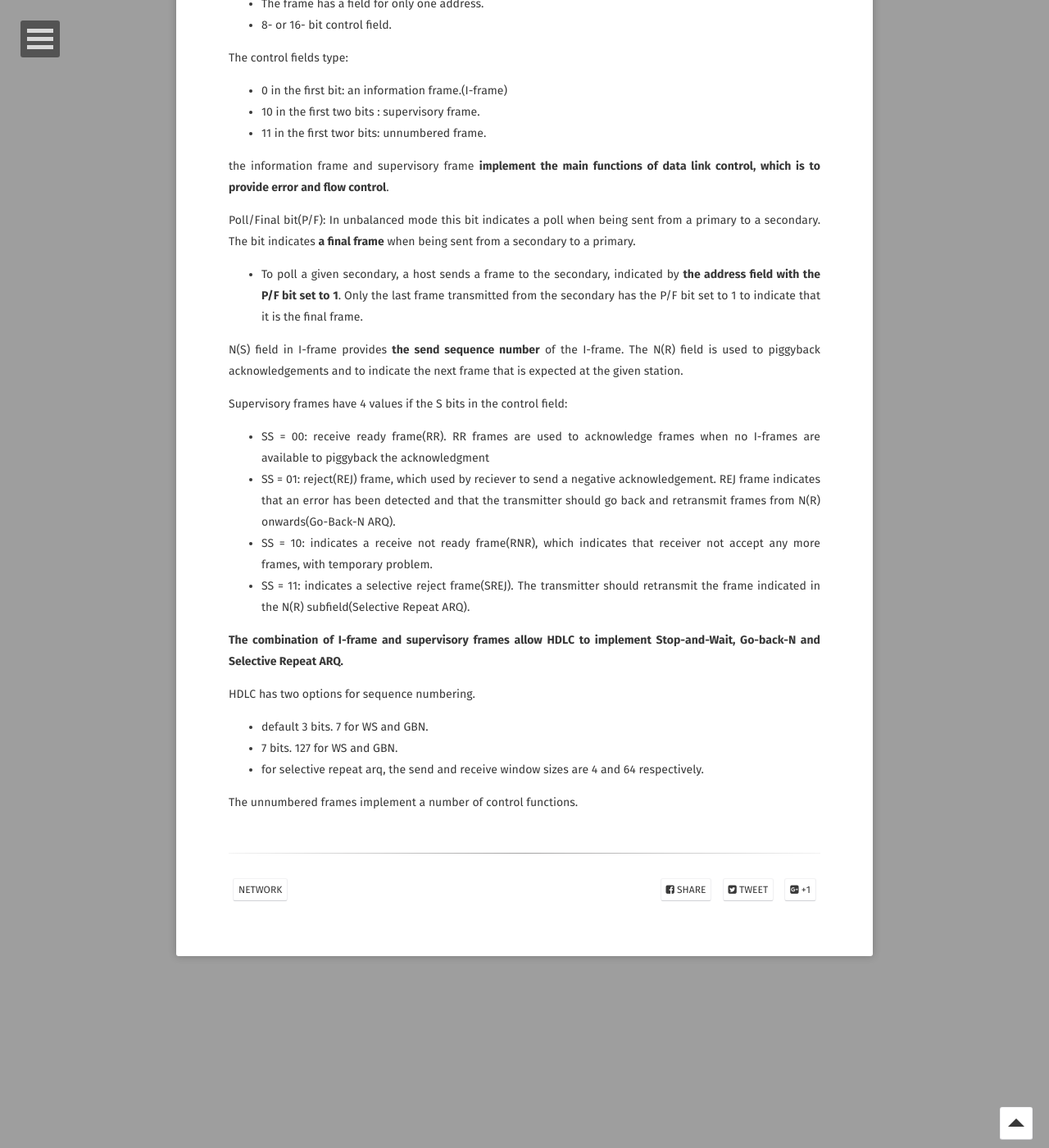
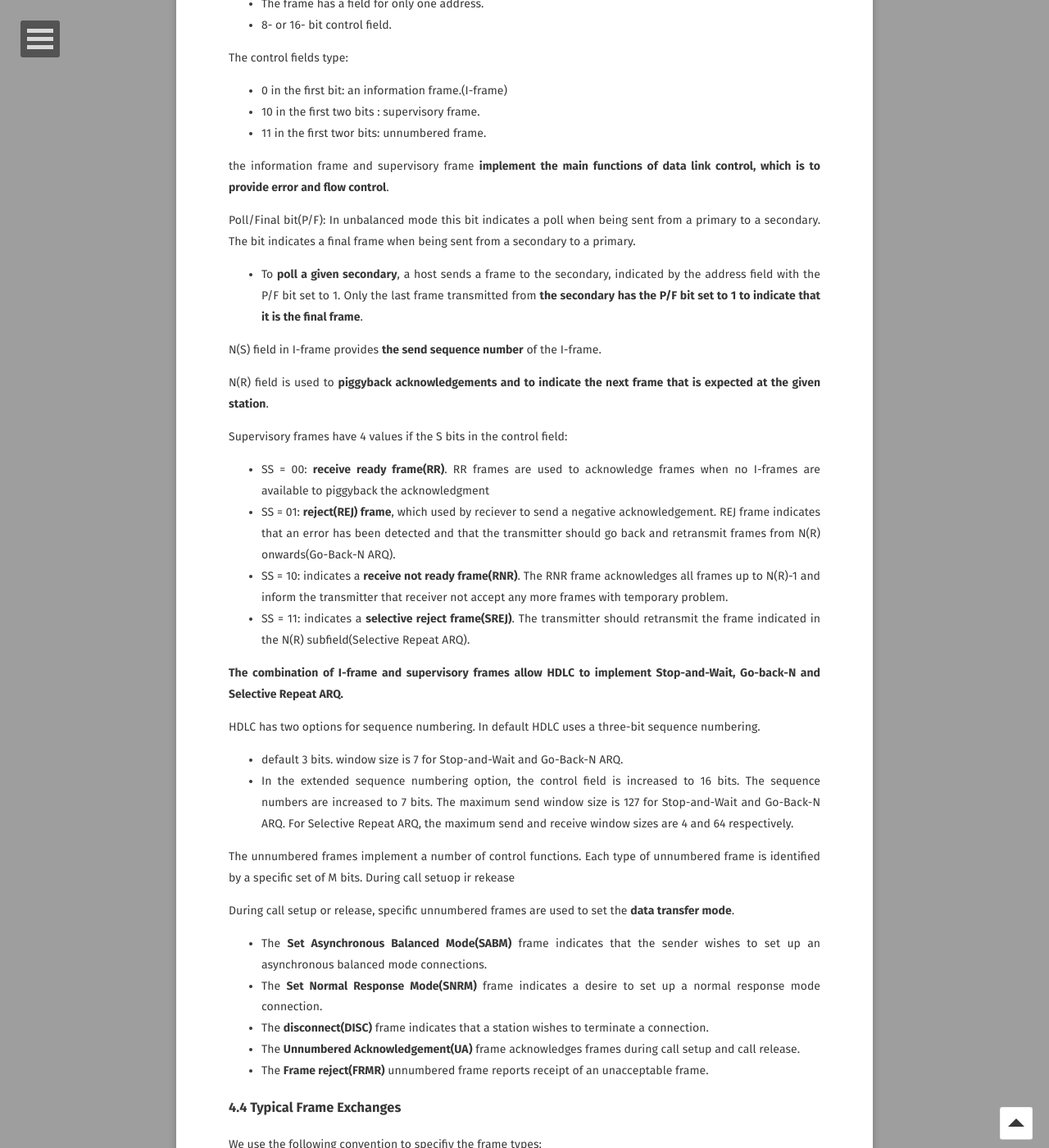
Before and after one commit to OneSilverBullet/silvergamer.github.io, a Jekyll site: the page built from _posts/2023-9-21-Datalink-layer.md, in a window 1280 px wide and 1400 px high, scrolled down 20300 px. Shown: the whole window at 82% size. Built offline with Jekyll 4.4.1, drawn with Linux system fonts in a browser that asks for light colours; some web fonts are replaced; formulas are drawn with MathJax 3; some of the changed text lies outside the part shown.

Commit message:
#0 update class note of HDLC transmission in normal response mode and asynchronous balanced mode

```diff
--- a/_posts/2023-9-21-Datalink-layer.md
+++ b/_posts/2023-9-21-Datalink-layer.md
@@ -711,22 +711,84 @@
 
 the information frame and supervisory frame **implement the main functions of data link control, which is to provide error and flow control**.
 
-Poll/Final bit(P/F): In unbalanced mode this bit indicates a poll when being sent from a primary to a secondary. The bit indicates **a final frame** when being sent from a secondary to a primary.
-* To poll a given secondary, a host sends a frame to the secondary, indicated by **the address field with the P/F bit set to 1**. Only the last frame transmitted from the secondary has the P/F bit set to 1 to indicate that it is the final frame.
+Poll/Final bit(P/F): In unbalanced mode this bit indicates a poll when being sent from a primary to a secondary. The bit indicates a final frame when being sent from a secondary to a primary.
+* To **poll a given secondary**, a host sends a frame to the secondary, indicated by the address field with the P/F bit set to 1. Only the last frame transmitted from **the secondary has the P/F bit set to 1 to indicate that it is the final frame**.
 
-N(S) field in I-frame provides **the send sequence number** of the I-frame. The N(R) field is used to piggyback acknowledgements and to indicate the next frame that is expected at the given station.
+N(S) field in I-frame provides **the send sequence number** of the I-frame.
+
+N(R) field is used to **piggyback acknowledgements and to indicate the next frame that is expected at the given station**.
 
 Supervisory frames have 4 values if the S bits in the control field:
-* SS = 00: receive ready frame(RR). RR frames are used to acknowledge frames when no I-frames are available to piggyback the acknowledgment
-* SS = 01: reject(REJ) frame, which used by reciever to send a negative acknowledgement. REJ frame indicates that an error has been detected and that the transmitter should go back and retransmit frames from N(R) onwards(Go-Back-N ARQ).
-* SS = 10: indicates a receive not ready frame(RNR), which indicates that receiver not accept any more frames, with temporary problem.
-* SS = 11: indicates a selective reject frame(SREJ). The transmitter should retransmit the frame indicated in the N(R) subfield(Selective Repeat ARQ).
+* SS = 00: **receive ready frame(RR)**. RR frames are used to acknowledge frames when no I-frames are available to piggyback the acknowledgment
+* SS = 01: **reject(REJ) frame**, which used by reciever to send a negative acknowledgement. REJ frame indicates that an error has been detected and that the transmitter should go back and retransmit frames from N(R) onwards(Go-Back-N ARQ).
+* SS = 10: indicates a **receive not ready frame(RNR)**. The RNR frame acknowledges all frames up to N(R)-1 and inform the transmitter that receiver not accept any more frames with temporary problem.
+* SS = 11: indicates a **selective reject frame(SREJ)**. The transmitter should retransmit the frame indicated in the N(R) subfield(Selective Repeat ARQ).
 
 **The combination of I-frame and supervisory frames allow HDLC to implement Stop-and-Wait, Go-back-N and Selective Repeat ARQ.**
 
-HDLC has two options for sequence numbering.
-* default 3 bits. 7 for WS and GBN.
-* 7 bits. 127 for WS and GBN.
-* for selective repeat arq, the send and receive window sizes are 4 and 64 respectively.
+HDLC has two options for sequence numbering. In default HDLC uses a three-bit sequence numbering.
+* default 3 bits. window size is 7 for Stop-and-Wait and Go-Back-N ARQ.
+* In the extended sequence numbering option, the control field is increased to 16 bits. The sequence numbers are increased to 7 bits. The maximum send window size is 127 for Stop-and-Wait and Go-Back-N ARQ. For Selective Repeat ARQ, the maximum send and receive window sizes are 4 and 64 respectively.
 
-The unnumbered frames implement a number of control functions.
+The unnumbered frames implement a number of control functions. Each type of unnumbered frame is identified by a specific set of M bits. During call setuop ir rekease
+
+During call setup or release, specific unnumbered frames are used to set the **data transfer mode**.
+* The **Set Asynchronous Balanced Mode(SABM)** frame indicates that the sender wishes to set up an asynchronous balanced mode connections.
+* The **Set Normal Response Mode(SNRM)** frame indicates a desire to set up a normal response mode connection.
+* The **disconnect(DISC)** frame indicates that a station wishes to terminate a connection.
+* The **Unnumbered Acknowledgement(UA)** frame acknowledges frames during call setup and call release.
+* The **Frame reject(FRMR)** unnumbered frame reports receipt of an unacceptable frame.
+
+### 4.4 Typical Frame Exchanges
+
+We use the following convention to specifiy the frame types:
+* The first entry indicates the **contents of the address field**;
+* The second entry specifies the **type of frame**, I for information, RR for receive ready, etc.
+* The third entry is N(S) in the case of I frame only, **the send sequence number**.
+* The following entry is N(R), **the recieve sequence number**.
+* A P or F at the end of an entry indicates **that Poll or Final bit** is set.
+
+
+<figure>
+    <a href="https://raw.githubusercontent.com/OneSilverBullet/SilverGamer.GitHub.io/gh-pages/_img/Telecommunication/5ed.png"><img src="https://raw.githubusercontent.com/OneSilverBullet/SilverGamer.GitHub.io/gh-pages/_img/Telecommunication/5ed.png" align="center"></a>
+    <figcaption>Exchange of frames for connection establishment and release.</figcaption>
+</figure>
+
+
+The above figure shows the exchange of frames that occurs for connection establishment and release.
+* Station A send SAMB frame to indicate that it wishes to setup an **ABM mode connection**.
+* Station B send a Unnumbered Acknowledgement to indicate its readiness to proceed with the connection.
+* A bidirectional flow of information and supervisory frames then take place.
+* The station with to disconnect, and it sends a DISC frame.
+
+
+#### 4.4.1 Normal Response Mode
+
+<figure>
+    <a href="https://raw.githubusercontent.com/OneSilverBullet/SilverGamer.GitHub.io/gh-pages/_img/Telecommunication/5ed2.png"><img src="https://raw.githubusercontent.com/OneSilverBullet/SilverGamer.GitHub.io/gh-pages/_img/Telecommunication/5ed2.png" align="center"></a>
+    <figcaption>Exchange of frames using normal response mode.</figcaption>
+</figure>
+
+The primary station A is communicating with the secondary stations B and C.
+* Station A begins by sending a frame to station B with **poll** bit set and the sequence number N(R) = 0 (**the next frame it is expecting from B is frame 0**).
+* Error occurs, station A sends an SREJ frame with N(R) = 1 without poll bit. This frame indicates that **Station B should be prepared to retransmit frame 1**.
+
+
+#### 4.4.2 Asynchronous Balanced Mode
+
+<figure>
+    <a href="https://raw.githubusercontent.com/OneSilverBullet/SilverGamer.GitHub.io/gh-pages/_img/Telecommunication/5ed3.png"><img src="https://raw.githubusercontent.com/OneSilverBullet/SilverGamer.GitHub.io/gh-pages/_img/Telecommunication/5ed3.png" align="center"></a>
+    <figcaption>Exchange of frames using asynchronous balanced mode.</figcaption>
+</figure>
+
+
+The address field always contains the address of the secondary station. There are some conventions:
+* If a frame is **command** then the address field contains **the address of receiving station**.
+* If a frame is a **response**, the address field contains **the address of the sending station**.
+* Information frames are always commands, RR and RNR frames can be either command or response frame, REJ frames are always response frames.
+
+Important Process Stage:
+* Frame 1 from station A has undergone transmission errors, and when station B receives a frame with N(S)_A = 2, it finds that the frame is out of sequence.
+* Station B then sends a negative acknowledgement by transmitting an REJ frame with N(R)_B = 1.
+* After receiving the REJ frame, station A goes back and begins retransmitting from frame 1 onwards.
+* Station B does not have **additional I-frames for transmission**, it sends **acknowledgements by using RR frame in response form**.
```
Also changed, not shown: _img/Telecommunication/5ed.png (added), _img/Telecommunication/5ed2.png (added), _img/Telecommunication/5ed3.png (added).
